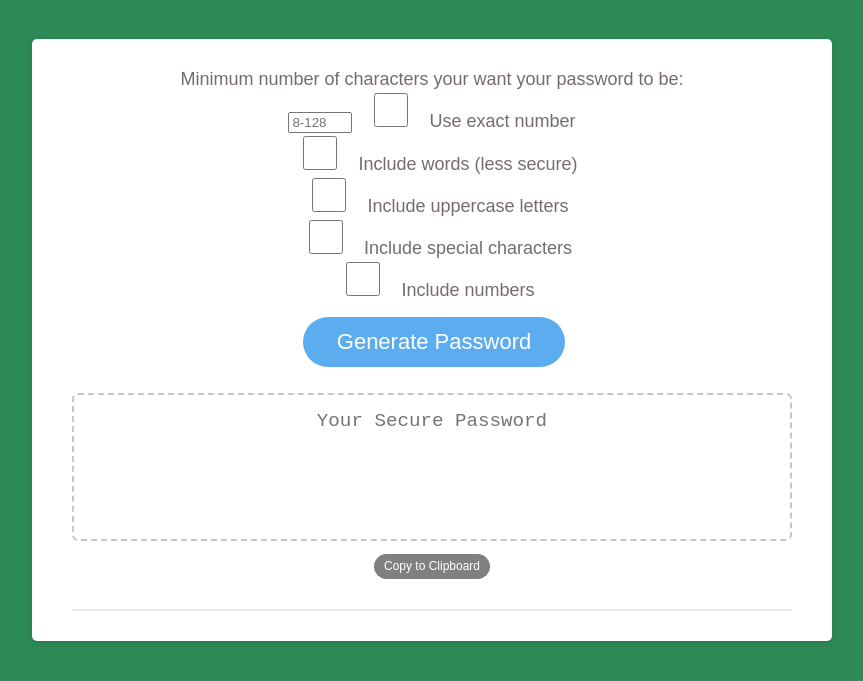
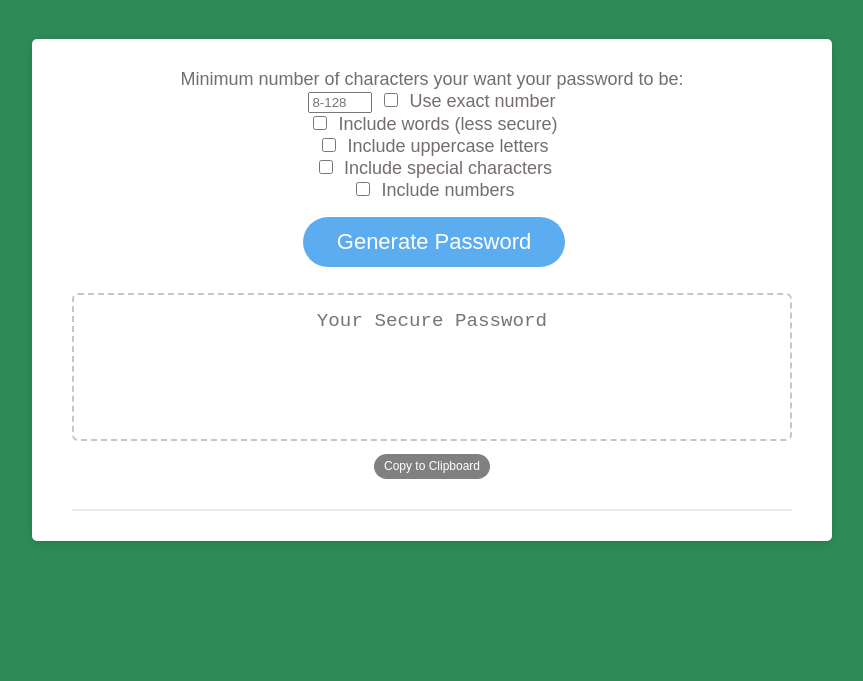
Before and after one commit to Shanna-not-Shawna/password-generator, a plain HTML site: page index.html in a window 1280 px wide. Shown: the part 91-772 px from the top of the page, without its empty margins (208-1071 px from the left). Drawn offline with Linux system fonts and the light colour scheme.

Commit message:
edited style for form

```diff
--- a/assets/style.css
+++ b/assets/style.css
@@ -148,9 +148,9 @@ button[disabled] {
 
 .switch {
   display: inline-block;
-  height: 34px;
+  height: 14px;
   position: relative;
-  width: 60px;
+  width: 20px;
 }
 
 .switch input {
```
